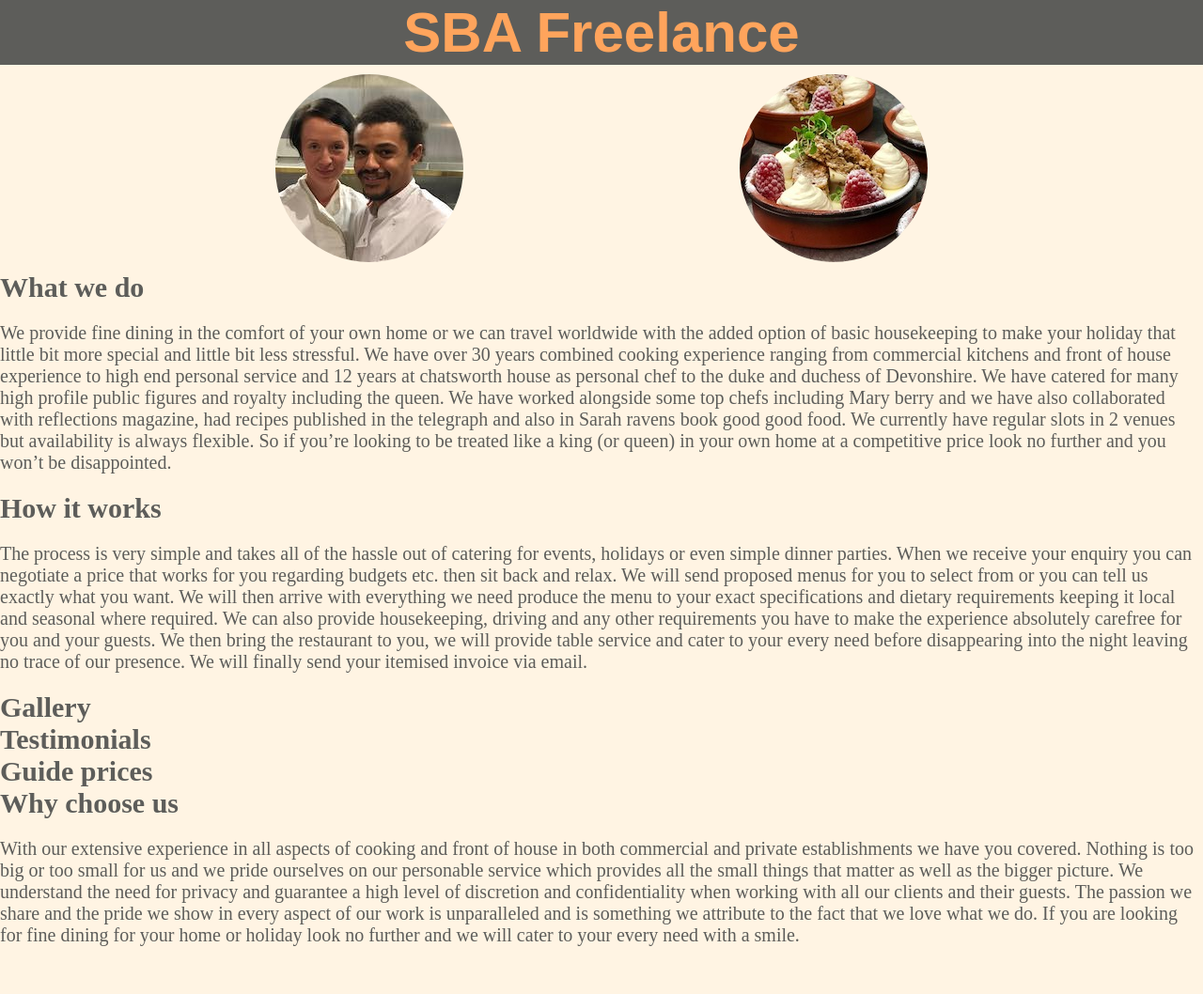
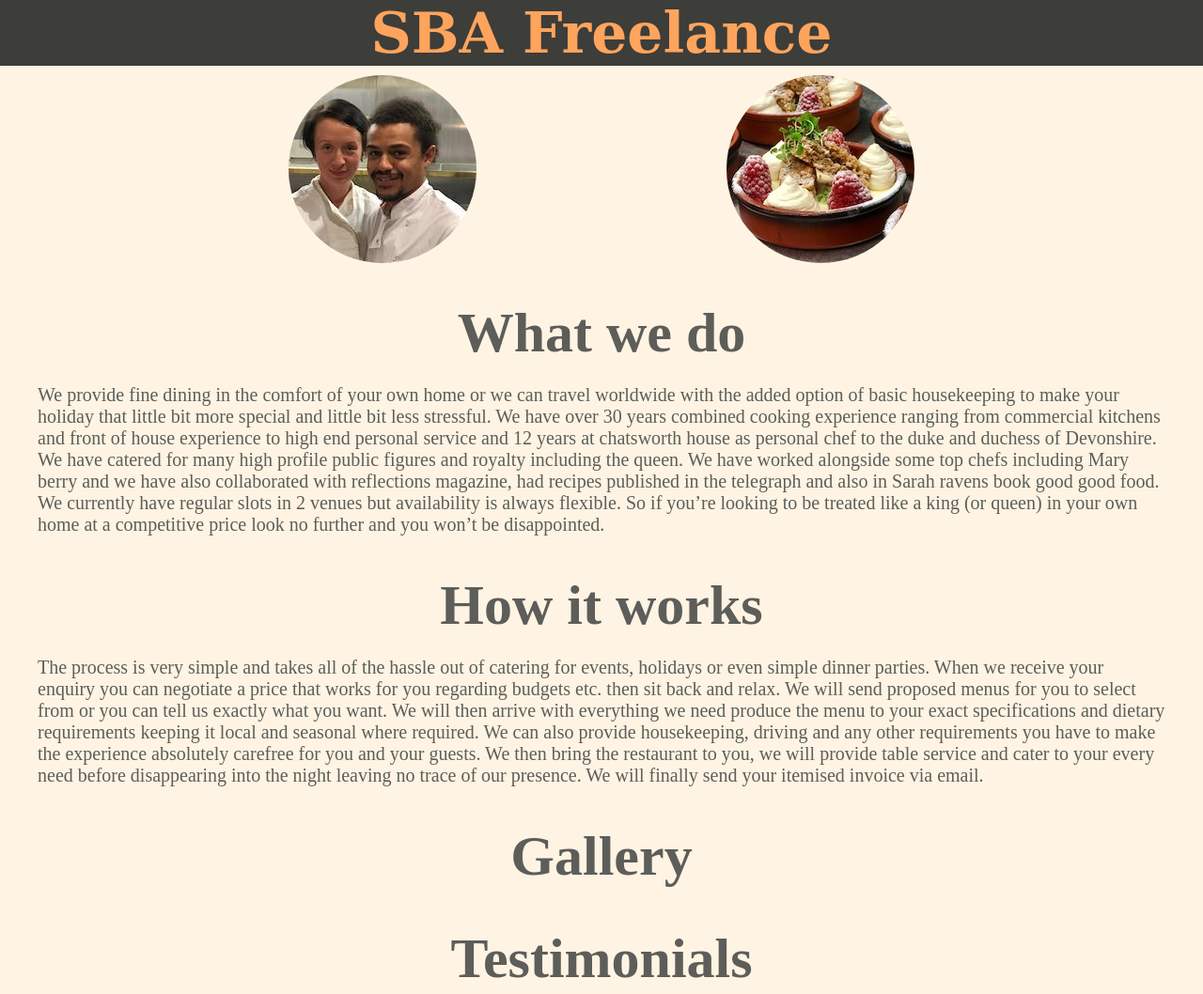
Before and after one commit to driestbones/sba-freelance-website, a plain HTML site: page index.html in a window 1280 px wide. Shown: the top 1058 px of the page at 94% size. Before the commit the page ends 1027 px from the top, so only its background shows below. Drawn offline with Linux system fonts and the light colour scheme.

Commit message:
Darker black background; new font for logo
Signed-off-by: chuckha <ha.chuck@gmail.com>

```diff
--- a/styles.css
+++ b/styles.css
@@ -5,6 +5,8 @@
     {
 
 }
+
+/** element based styles **/
 
 h1 {
     margin: 0;
@@ -20,12 +22,29 @@
     margin: 0;
 }
 
+section {
+    margin: 2em;
+}
+
+section h1 {
+    text-align: center;
+    font-size: 3em;
+
+}
+
+
+/** Class based styles **/
+
 .logo {
-    background: #5d5d5a;
+    background: #3d3d3a;
     color: #ffa45c;
     font-size: 1.5em;
     text-align: center;
-    font-family: Sans-Serif;
+
+    /* Modern Georgia-based serif stack */
+    font-family: Constantia, "Lucida Bright", Lucidabright, "Lucida Serif",
+    Lucida, "DejaVu Serif", "Bitstream Vera Serif", "Liberation Serif", Georgia,
+    serif;
 }
 
 .round {
```
